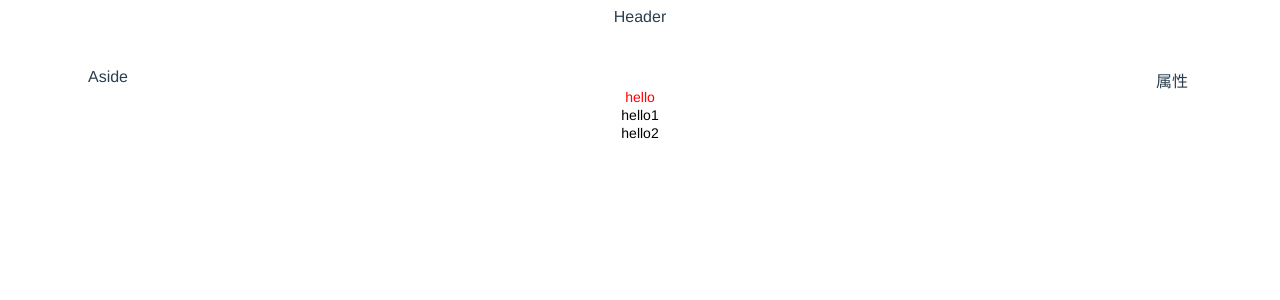
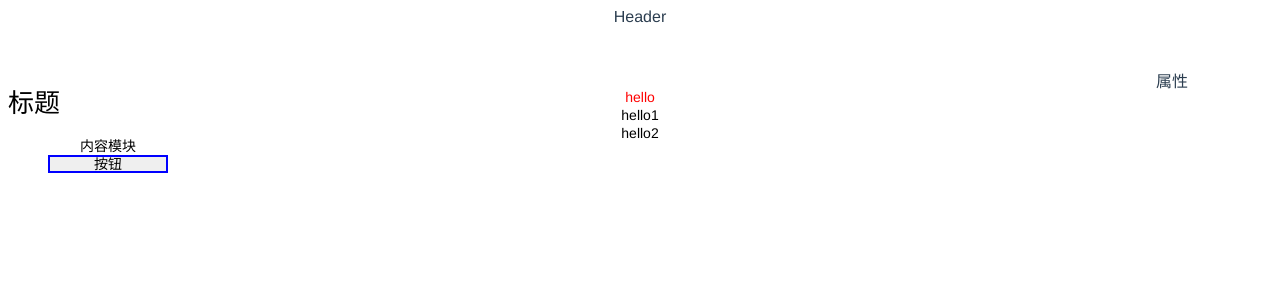
Before and after one commit to sunchang612/soul-artist, a Vue app: page /editor in a window 1280 px wide. Shown: the top 300 px of the page. Built offline with nearby package versions, Linux system fonts and the light colour scheme.

Commit message:
:sparkles: 添加组价到画布

```diff
--- a/src/common/defaultProps.ts
+++ b/src/common/defaultProps.ts
@@ -79,12 +79,12 @@ export const textStylePropNames = without(
   'text'
 )
 
-export const transformToProps = <T extends { [key: string]: any }>(
-  props: T
-): any => {
+export const transformToProps = (
+  props: TextComponentProps
+) => {
   return mapValues(props, (item) => {
     return {
-      type: item.constructor,
+      type: item.constructor as StringConstructor,
       default: item,
     }
   })
--- /dev/null
+++ b/src/common/defaultTemplates.ts
@@ -0,0 +1,20 @@
+export const defaultTextTemplates = [
+  {
+    text: '标题',
+    fontSize: '26px',
+    tag: 'h2'
+  },
+  {
+    text: '内容模块'
+  },
+  {
+    text: '按钮',
+    tag: 'button',
+    width: '120px',
+    'border-style': 'solid',
+    'border-color': 'blue',
+    'border-radius': '0px',
+    'border-width': '2px',
+    'text-align': 'center'
+  }
+]
--- a/src/components/editor-menu.vue
+++ b/src/components/editor-menu.vue
@@ -1,22 +1,26 @@
 <template>
-  <div class="" @click="onSelectItem">
-    <slot></slot>
+  <div class="" v-for="(item, index) in list" :key="index" @click="onSelectItem(item)">
+    <sc-text v-bind="item" :tag="item.tag"></sc-text>
   </div>
 </template>
 <script lang="ts">
-import { defineComponent } from "vue";
-
+import { defineComponent } from 'vue'
+import ScText from './sc-text.vue'
+import { TextComponentProps } from '@/common/defaultProps'
 export default defineComponent({
   props: {
-    id: {
-      type: String,
+    list: {
+      type: Array,
       required: true
     }
   },
-  emits: ['on-action'],
+  components: {
+    ScText
+  },
+  emits: ['on-add-item'],
   setup(props, context) {
-    const onSelectItem = (id: string) => {
-      context.emit('on-action', id)
+    const onSelectItem = (props: Partial<TextComponentProps>) => {
+      context.emit('on-add-item', props)
     }
     return {
       onSelectItem
--- a/src/hooks/useComponentCommon.ts
+++ b/src/hooks/useComponentCommon.ts
@@ -1,8 +1,9 @@
 import { computed } from 'vue'
 import { pick } from 'lodash-es'
+import { TextComponentProps } from "@/common/defaultProps";
 
-const useComponentCommon = <T extends { [key: string]: any }>(
-  props: T,
+const useComponentCommon = (
+  props: Readonly<Partial<TextComponentProps>>,
   textStylePropNames: string[]
 ) => {
   const styleProps = computed(() => pick(props, textStylePropNames))
--- a/src/store/editor.ts
+++ b/src/store/editor.ts
@@ -1,6 +1,7 @@
 import { Module } from 'vuex'
 import { v4 as uuidv4 } from 'uuid'
 import { GlobalDataProps } from './index'
+import { TextComponentProps } from "@/common/defaultProps"
 
 export interface EditorProps {
   components: ComponentData[]
@@ -19,7 +20,7 @@ export const testComponents: ComponentData[] = [
   {
     id: uuidv4(),
     name: 'sc-text',
-    props: { text: 'hello2', actionType: 'url', url: 'www.baidu.com' },
+    props: { text: 'hello2', actionType: 'url', url: 'https://www.baidu.com' },
   },
 ]
 
@@ -33,6 +34,14 @@ const editor: Module<EditorProps, GlobalDataProps> = {
     selectAction(state, currentId: string) {
       console.log(state, currentId);
       state.currentElement = currentId
+    },
+    setPushComponent(state, props: Partial<TextComponentProps>) {
+      const newComponent = {
+        id: uuidv4(),
+        name: 'sc-text',
+        props
+      }
+      state.components.push(newComponent)
     }
   },
   getters: {
--- a/src/views/Editor.vue
+++ b/src/views/Editor.vue
@@ -3,7 +3,9 @@
     <el-container>
       <el-header>Header</el-header>
       <el-container>
-        <el-aside width="200px">Aside</el-aside>
+        <el-aside width="200px">
+          <editor-menu :list="defaultTextTemplates" @on-add-item="onAddItem"></editor-menu>
+        </el-aside>
         <el-main>
           <editor-wrapper
             :id="com.id"
@@ -32,14 +34,18 @@
 import { computed, defineComponent } from 'vue'
 import { useStore } from 'vuex'
 import { GlobalDataProps } from '@/store/index'
-import { ComponentData } from "@/store/editor";
+import { ComponentData } from "@/store/editor"
 
 import ScText from '@/components/sc-text.vue'
 import EditorWrapper from "@/components/editor-wrapper.vue"
+import EditorMenu from "@/components/editor-menu.vue"
+import { defaultTextTemplates } from '@/common/defaultTemplates'
+import { TextComponentProps } from "@/common/defaultProps";
 export default defineComponent({
   components: {
     ScText,
-    EditorWrapper
+    EditorWrapper,
+    EditorMenu
   },
   setup() {
     const store = useStore<GlobalDataProps>()
@@ -48,10 +54,15 @@ export default defineComponent({
     const onSelectAction = (id: string) => {
       store.commit('selectAction', id)
     }
+    const onAddItem = (item: Partial<TextComponentProps>) => {
+      store.commit('setPushComponent', item)
+    }
     return {
       components,
       onSelectAction,
-      currentElement
+      onAddItem,
+      currentElement,
+      defaultTextTemplates
     }
   },
 })
```
